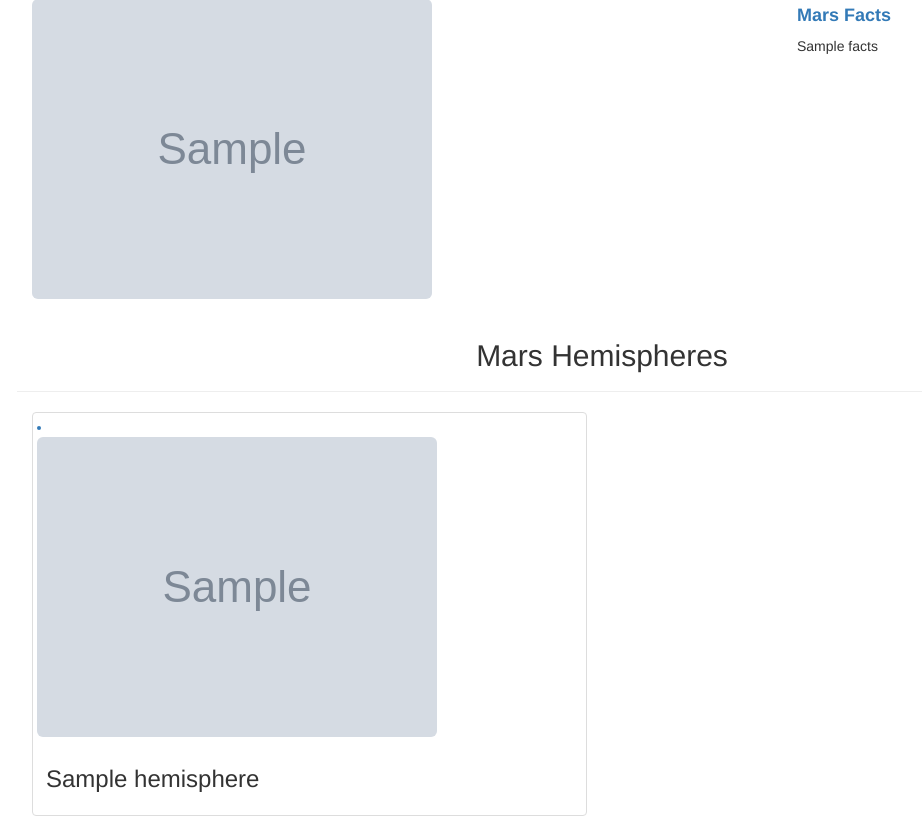
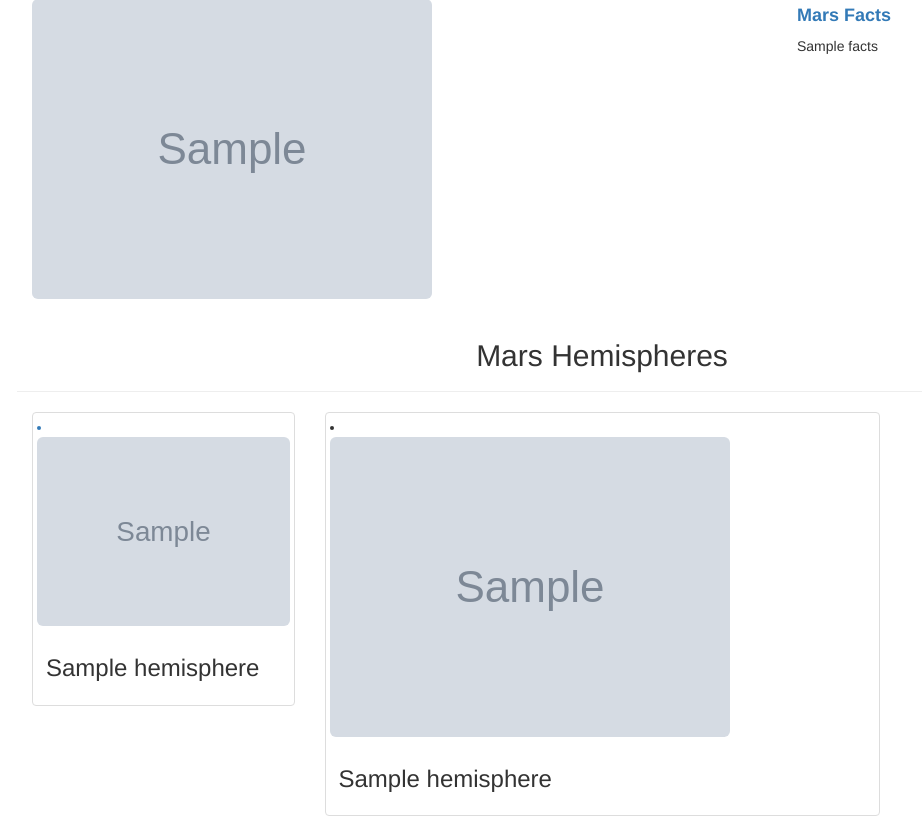
Before and after one commit to lidajav/Mission-to-Mars, a Flask app: page / in a window 1280 px wide. Shown: the part 468-1304 px from the top of the page, without its empty margins (38-960 px from the left). Run offline with Flask 2, Linux system fonts and the light colour scheme; grey boxes marked "Sample" are stand-in pictures; a database or web service that is not in the repository returns one stand-in record (values such as "Sample title"); some libraries are stand-ins or nearby versions.

Commit message:
update index flile

```diff
--- a/templates/index.html
+++ b/templates/index.html
@@ -64,10 +64,9 @@
           <h2 class="text-center">Mars Hemispheres</h2>
         </div>
 
-
         {% for hemisphere in mars.hemispheres %}
-        <div class="col-md-6">
-          <a href="#" class="thumbnail">  <!----- <div class="thumbnail">---->
+        <div class="col-md-3">
+          <a href="#" class="thumbnail">
             <li >
             <img
               src="{{hemisphere.img_url | default('static/images/error.png', true)}}"
@@ -80,6 +79,23 @@
           </a>
         </div>
         {% endfor %}
+
+
+        {% for hemisphere in mars.hemispheres %}
+        <div class="col-md-6">
+          <div class="thumbnail">
+            <li >
+            <img
+              src="{{hemisphere.img_url | default('static/images/error.png', true)}}"
+              class="img-responsive img-rounded"
+              alt="Responsive image"
+            />
+            <div class="caption">
+              <h3>{{hemisphere.title}}</h3>
+            </div></li>
+          </div>
+        </div>
+        {% endfor %}
       </div>
     </div>
   </body>
```
